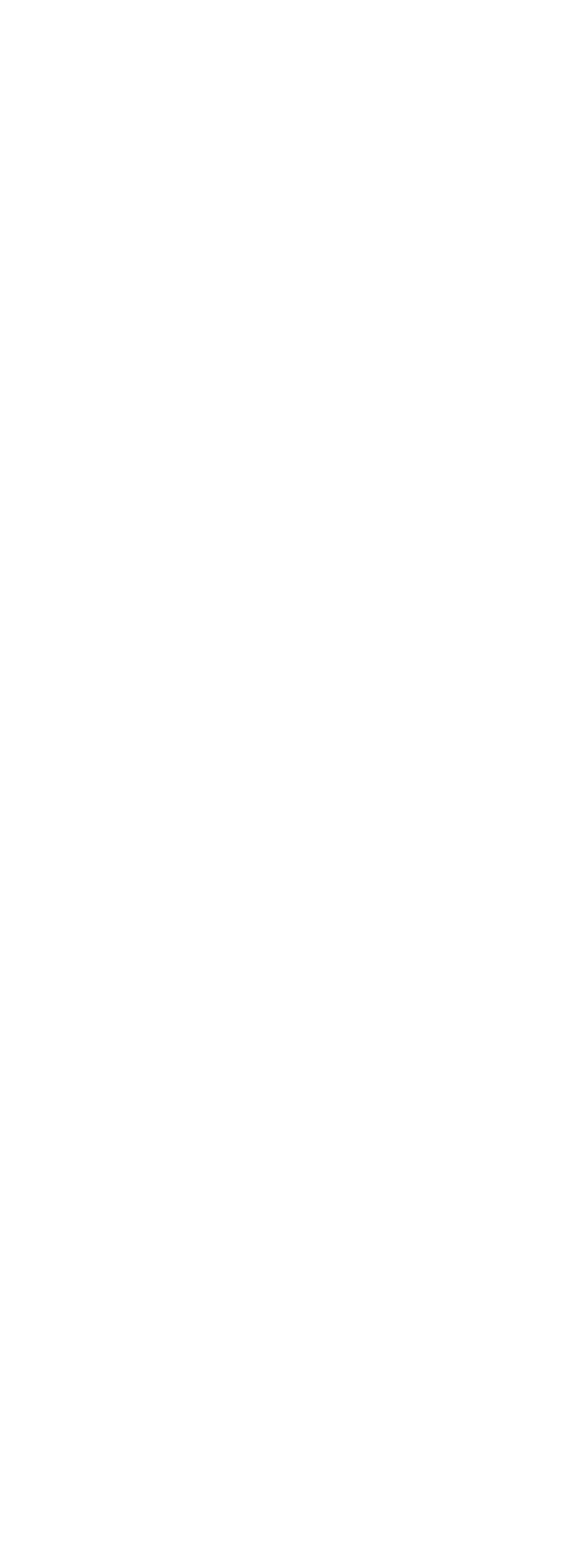
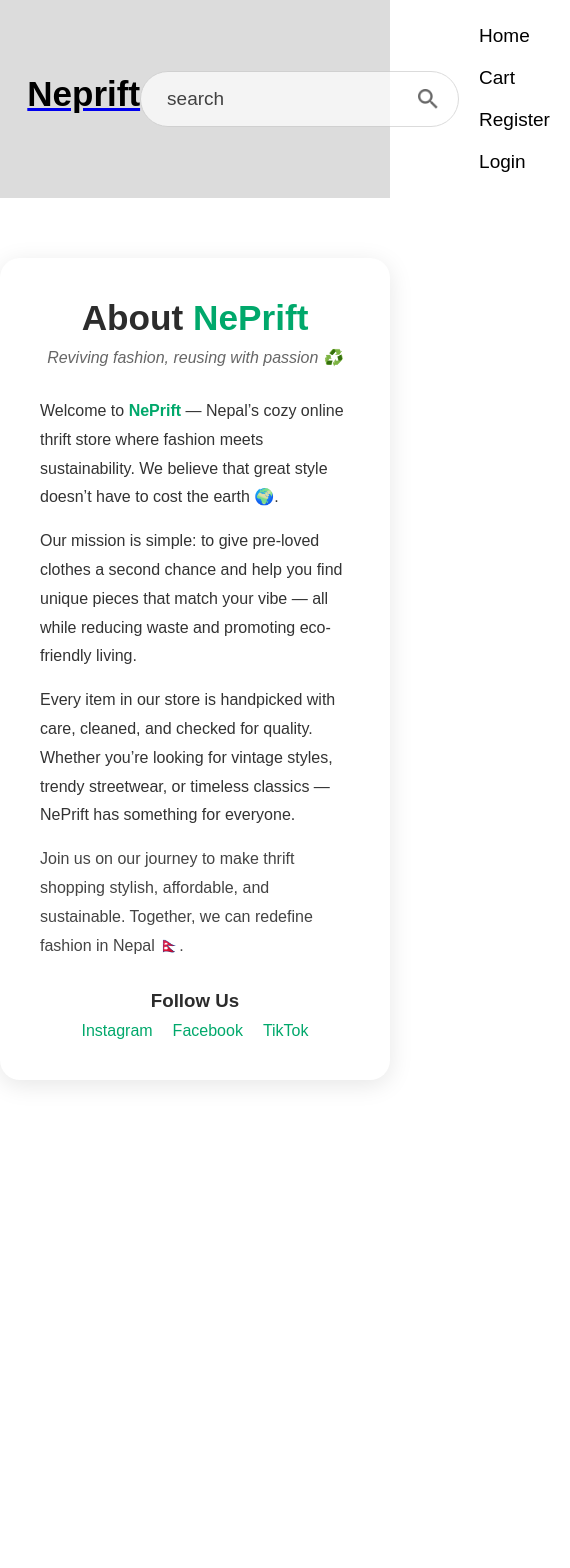
Before and after one commit to susan-karki/Neprift, a React (Vite) app: page /about in a window 390 px wide. Before the commit this address had no page. Shown: the top 1568 px of the page, 570 px wide, since content can reach past the window. Before the commit the page ends 844 px from the top, so only its background shows below. Built offline with nearby package versions, Linux system fonts and the light colour scheme.

Commit message:
added phone number and address in sign up page

```diff
--- a/src/App.jsx
+++ b/src/App.jsx
@@ -8,6 +8,7 @@ import Singleproduct from './pages/webPage/components/singleProduct'
 import CartPage from './pages/webPage/components/CartPage'
 import 'boxicons/css/boxicons.min.css';
 import AddProduct from './pages/webPage/components/AddProduct'
+import About from './pages/webPage/components/About'
 
 
 
@@ -23,6 +24,7 @@ function App() {
           <Route path = '/singleproduct' element ={<Singleproduct/>} />
           <Route path = '/cartpage' element ={<CartPage/>} />
           <Route path = '/addproduct' element ={<AddProduct/>} />
+          <Route path = '/about' element ={<About/>} />
 
 
 
--- a/src/components/layout/Navbar.css
+++ b/src/components/layout/Navbar.css
@@ -1,4 +1,4 @@
-.navbar{
+/* .navbar{
     width : 100%;
     display : flex;
     align-items : center;
@@ -25,17 +25,17 @@ ul li{
     cursor : pointer;
 
 
-}
+} */
 /* .toggle-icon{
     width: 50px;
     cursor : pointer;
     margin-left: 40px;
 } */
-.search-box{
+/* .search-box{
     display : flex;
-    align-items : center;
+    align-items : center; */
     /* background : rgb(0, 0, 0); */
-    background: #ffffff;
+    /* background: #ffffff;
     opacity: 0.7;
     padding : 10Px 20px;
     border-radius: 50px;
@@ -64,4 +64,103 @@ ul li{
 .namelogo{
     color : black;
     font-size: 35px;
+} */
+
+
+
+
+.navbar {
+    width: 100%;
+    display: flex;
+    align-items: center;
+    justify-content: space-between;
+    background: gainsboro;
+    padding: 15px 7%;
+    padding-right: 30px;
 }
+
+.logo {
+    width: 160px;
+    cursor: pointer;
+}
+
+.ul {
+    flex: 1;
+    list-style: none;
+    text-align: center;
+}
+
+ul li {
+    display: inline-block;
+    margin: 10px 20px;
+    font-size: 19px;
+    cursor: pointer;
+    position: relative;
+    transition: color 0.3s ease;
+}
+
+
+ul a {
+    text-decoration: none;
+    color: inherit;
+}
+
+ul li:hover {
+    color: #f10404;
+}
+
+ul li::after {
+    content: "";
+    position: absolute;
+    left: 0;
+    bottom: -5px;
+    width: 0%;
+    height: 2px;
+    background-color: #e06445;
+    transition: width 0.3s ease;
+    border-radius: 2px;
+}
+
+ul li:hover::after {
+    width: 100%;
+}
+
+/* .toggle-icon {
+    width: 50px;
+    cursor: pointer;
+    margin-left: 40px;
+} */
+
+.search-box {
+    display: flex;
+    align-items: center;
+    background: #ffffff;
+    opacity: 0.7;
+    padding: 10px 20px;
+    border-radius: 50px;
+    border: 1px solid #ccc;
+}
+
+.search-box input {
+    padding: 6px;
+    background: transparent;
+    border: 0;
+    outline: 0;
+    color: rgb(0, 0, 0);
+    font-size: 19px;
+    max-width: 300px;
+}
+
+.search-box input::placeholder {
+    color: #000000;
+}
+
+.search-box img {
+    width: 20px;
+    cursor: pointer;
+}
+
+.namelogo {
+    color: black;
+    font-size: 35px;
+}
--- a/src/pages/auth/component/form/Form.jsx
+++ b/src/pages/auth/component/form/Form.jsx
@@ -66,6 +66,16 @@ const Form = ({type}) => {
         </div>
         {action === "Login"? (<div></div>) : (
         <>
+        <div className="phone-address-row">
+          <div className="phoneNumber">
+            <label htmlFor="">Phone Number</label>
+            <input type="tel"  placeholder='Your Phone_Number' required/>
+          </div>
+          <div className="RegAddress">
+            <label htmlFor="">Address</label>
+            <input type="text" placeholder='Your Address' required/>
+          </div>
+        </div>
         <div className="birthday-gender-row">
           <div className="birthday">
             <label htmlFor="birthday">Birthday</label>
--- /dev/null
+++ b/src/pages/webPage/components/About.css
@@ -0,0 +1,66 @@
+.about-container {
+  max-width: 800px;
+  margin: 60px auto;
+  background: #fff;
+  padding: 40px;
+  border-radius: 20px;
+  box-shadow: 0 5px 25px rgba(0, 0, 0, 0.1);
+  font-family: "Poppins", sans-serif;
+  color: #333;
+}
+
+h1 {
+  text-align: center;
+  color: #2c2c2c;
+  font-size: 2.2rem;
+  margin-bottom: 10px;
+}
+
+h1 span {
+  color: #00a86b;
+}
+
+.tagline {
+  text-align: center;
+  font-style: italic;
+  color: #666;
+  margin-bottom: 30px;
+}
+
+.about-content p {
+  line-height: 1.8;
+  margin-bottom: 15px;
+  font-size: 1rem;
+}
+
+.about-content strong {
+  color: #00a86b;
+}
+
+.closing {
+  font-weight: 500;
+  color: #444;
+}
+
+.about-footer {
+  text-align: center;
+  margin-top: 30px;
+}
+
+.about-footer h3 {
+  margin-bottom: 10px;
+  color: #2c2c2c;
+}
+
+.social-links a {
+  margin: 0 10px;
+  color: #00a86b;
+  text-decoration: none;
+  font-weight: 500;
+  transition: color 0.3s;
+}
+
+.social-links a:hover {
+  color: #007b55;
+  text-decoration: underline;
+}
--- /dev/null
+++ b/src/pages/webPage/components/About.jsx
@@ -0,0 +1,52 @@
+import React from "react";
+import "./About.css";
+import Layout from '../../../components/layout/Layout'
+
+const About = () => {
+  return (
+    <Layout>
+    <div className="about-container">
+      <h1>
+        About <span>NePrift</span>
+      </h1>
+      <p className="tagline">Reviving fashion, reusing with passion ♻️</p>
+
+      <div className="about-content">
+        <p>
+          Welcome to <strong>NePrift</strong> — Nepal’s cozy online thrift store
+          where fashion meets sustainability. We believe that great style
+          doesn’t have to cost the earth 🌍.
+        </p>
+
+        <p>
+          Our mission is simple: to give pre-loved clothes a second chance and
+          help you find unique pieces that match your vibe — all while reducing
+          waste and promoting eco-friendly living.
+        </p>
+
+        <p>
+          Every item in our store is handpicked with care, cleaned, and checked
+          for quality. Whether you’re looking for vintage styles, trendy
+          streetwear, or timeless classics — NePrift has something for everyone.
+        </p>
+
+        <p className="closing">
+          Join us on our journey to make thrift shopping stylish, affordable,
+          and sustainable. Together, we can redefine fashion in Nepal 🇳🇵.
+        </p>
+      </div>
+
+      <div className="about-footer">
+        <h3>Follow Us</h3>
+        <div className="social-links">
+          <a href="#">Instagram</a>
+          <a href="#">Facebook</a>
+          <a href="#">TikTok</a>
+        </div>
+      </div>
+    </div>
+    </Layout>
+  );
+};
+
+export default About;
--- a/src/pages/webPage/components/AddProduct.css
+++ b/src/pages/webPage/components/AddProduct.css
@@ -2,11 +2,10 @@
     display: flex;
     justify-content: center;
     align-items: center;
-    height: calc(100vh - 160px); /* Space for navbar + footer */
+    height: calc(100vh - 160px);
     background: #ffffff;
 }
 
-/* Main card */
 .addproduct-card {
     display: flex;
     flex-direction: column;
@@ -19,7 +18,6 @@
     box-shadow: 0 2px 8px rgba(0, 0, 0, 0.1);
 }
 
-/* Title */
 .addTitle {
     font-weight: 700;
     font-size: 28px;
@@ -29,7 +27,6 @@
     color: #000;
 }
 
-/* Two-column grid */
 .inputsection {
     display: grid;
     grid-template-columns: 1fr 1fr;
@@ -37,7 +34,6 @@
     margin-bottom: 20px;
 }
 
-/* Each input box */
 .addinput {
     display: flex;
     align-items: center;
@@ -47,7 +43,6 @@
     padding: 0 20px;
 }
 
-/* Label + input */
 .addinput label {
     font-size: 18px;
     font-family: Arial, Helvetica, sans-serif;
@@ -64,18 +59,17 @@
     font-size: 18px;
 }
 
-/* ✅ Center the Condition field in middle bottom row */
 .conditions {
-    grid-column: span 2; /* Makes it take full row */
+    grid-column: span 2;
     display: flex;
-    justify-content: center; /* Centers horizontally */
+    justify-content: center;
     align-items: center;
     background: #eaeaea;
     border-radius: 6px;
     height: 60px;
     padding: 0 20px;
-    width: 50%; /* same width as one input */
-    margin: 0 auto 20px auto; /* center within the grid */
+    width: 50%;
+    margin: 0 auto 20px auto;
 }
 
 .conditions label {
@@ -94,7 +88,6 @@
     font-size: 18px;
 }
 
-/* Buttons */
 .productbutton-container {
     display: flex;
     justify-content: center;
@@ -123,7 +116,6 @@
     background: rgb(60, 60, 255);
 }
 
-/* ---------- RESPONSIVE ---------- */
 @media (max-width: 900px) {
     .addproduct-card {
         width: 95%;
--- a/src/pages/webPage/components/AddProduct.jsx
+++ b/src/pages/webPage/components/AddProduct.jsx
@@ -11,27 +11,27 @@ const AddProduct = () => {
             <div className="inputsection">
                 <div className="addinput">
                    <label htmlFor="">Product</label>
-                    <input type="text" />
+                    <input type="text" required />
                 </div>
                 <div className="addinput">
                     <label htmlFor="">category</label>
-                    <input type="text" />
+                    <input type="text" required/>
                 </div>
                  <div className="addinput">
                     <label htmlFor="">category</label>
-                    <input type="file" />
+                    <input type="file" required/>
                 </div>
                 <div className="addinput">
                     <label htmlFor="">price</label>
-                    <input type="number" />
+                    <input type="number" required/>
                 </div>
                 <div className="addinput">
                     <label htmlFor="">Description</label>
-                    <input type="text" />
+                    <input type="text" required/>
                 </div>
                  <div className="addinput">
                     <label htmlFor="">Seller</label>
-                    <input type="text" />
+                    <input type="text"  required/>
                 </div>
                 <div className="conditions">
                  <label htmlFor="condition">Condition</label>
--- a/src/pages/webPage/components/Product.jsx
+++ b/src/pages/webPage/components/Product.jsx
@@ -4,7 +4,7 @@ import Layout from '../../../components/layout/Layout'
 const Product = () => {
   return (
     <Layout>
-      <h1>Heloo im in a product key ....</h1>
+      <h1>Heloo im in a product page ....</h1>
 
     </Layout>
   )
--- a/src/pages/webPage/components/Singleproduct.css
+++ b/src/pages/webPage/components/Singleproduct.css
@@ -1,16 +1,11 @@
-/* body{
-    display : flex;
-    justify-content: center;
-    align-items: center;
-    min-height: 100vh;
-    background-color: #fcfcfc;
-} */
+
 .product-container{
     display : flex;
     flex-wrap: wrap;
     max-width: 1200px;
     width : 90%;
-    background-color: rgb(56, 55, 55);
+    /* background-color: rgb(56, 55, 55); */
+    background-color: rgb(168, 166, 166);
     box-shadow: 0 4px 8px rgba(0, 0, 0, 0.1);
     border-radius: 10px;
     overflow: hidden;
@@ -105,7 +100,6 @@
     color : #fff;
     margin-top : 20px;
 }
-/* responsive */
 @media (max-width : 768px){
     .container{
         flex-direction: column;
--- a/src/pages/webPage/components/card/Card.css
+++ b/src/pages/webPage/components/card/Card.css
@@ -111,5 +111,5 @@
 .card-link {
   text-decoration: none;
   color: inherit;
-  display: block; /* ensures link can wrap block elements safely */
+  display: block;
 }
```
Also changed, not shown: src/pages/auth/component/form/Form.css (+55 -15 lines).
